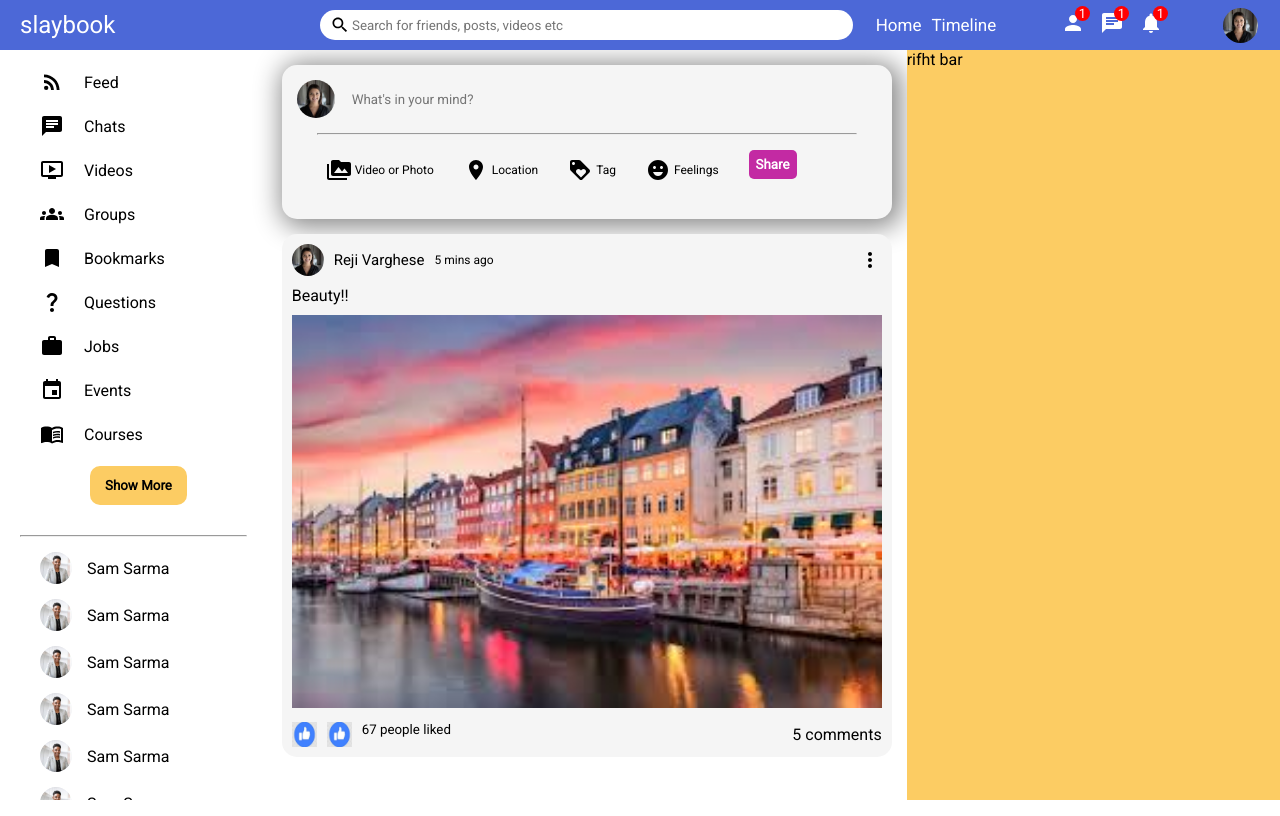
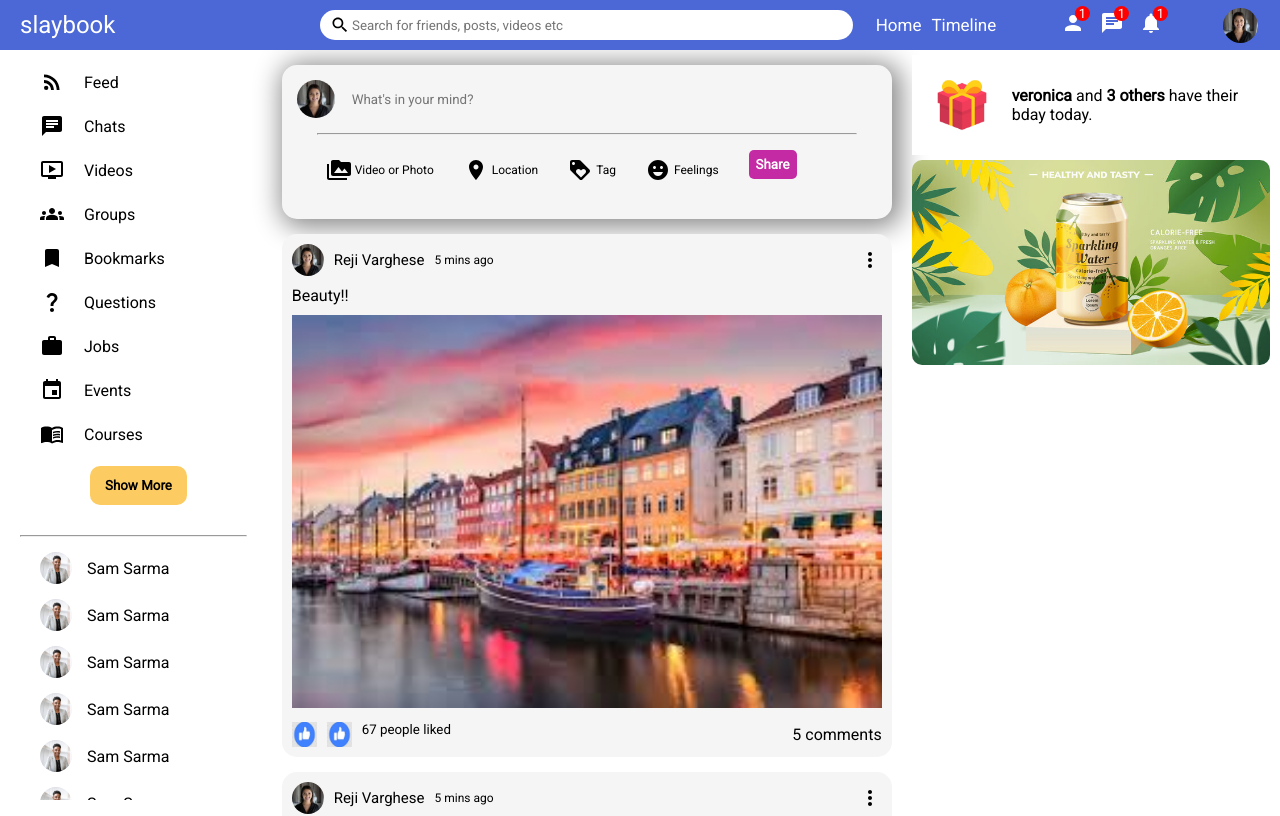
Before and after one commit to VinlaRose/social-media-react, a React (Create React App) app: page / in a window 1280 px wide. Shown: the top 816 px of the page. Built offline with nearby package versions, Linux system fonts and the light colour scheme.

Commit message:
feat: rightbar

```diff
--- a/src/components/feed/Feed.jsx
+++ b/src/components/feed/Feed.jsx
@@ -8,6 +8,9 @@ export default function Feed(){
         <div className="feedContainer">
             <Share/>
             <Post/>
+            <Post/>
+            <Post/>
+            <Post/>
         </div>
     )
 }
--- a/src/components/rightbar/Rightbar.jsx
+++ b/src/components/rightbar/Rightbar.jsx
@@ -3,8 +3,18 @@ import "./rightbar.css";
 
 export default function Rightbar(){
     return(
-        <div className="rightBarContain">
-            rifht bar
-        </div>
+
+            <div className="rightBarContainer">
+                <div className="rightBarWrapper">
+                    <div className="bdayMsg">
+                        <img src="assets/gift.jpg" alt="" className="bdayIcon" />
+                        <span className="bdayText"><b>veronica</b> and <b>3 others </b>have their bday today.</span>
+                    </div>
+                    <div className="adBox">
+                        <img src="assets/add1.jpg" alt="" className="adImg" />
+                    </div>
+                </div>
+            </div>
+
     )
 }
--- a/src/components/rightbar/rightbar.css
+++ b/src/components/rightbar/rightbar.css
@@ -1,5 +1,30 @@
-.rightBarContain{
+.rightBarContainer{
     flex: 3.5;
-    background-color: #fccc63;
+
     height: calc(100vh - 50px);
 }
+
+.rightBarWrapper{
+    margin: 5px 10px 5px 5px;
+
+
+}
+
+.bdayMsg{
+    display: flex;
+    align-items: center;
+
+}
+
+.bdayIcon{
+    height: 100px;
+    width: 100px;
+}
+
+.adBox{
+    margin-top: 5px;
+}
+.adImg{
+    width: 100%;
+    border-radius: 10px;
+}
```
Also changed, not shown: public/assets/add1.jpg (added), public/assets/gift.jpg (added).
